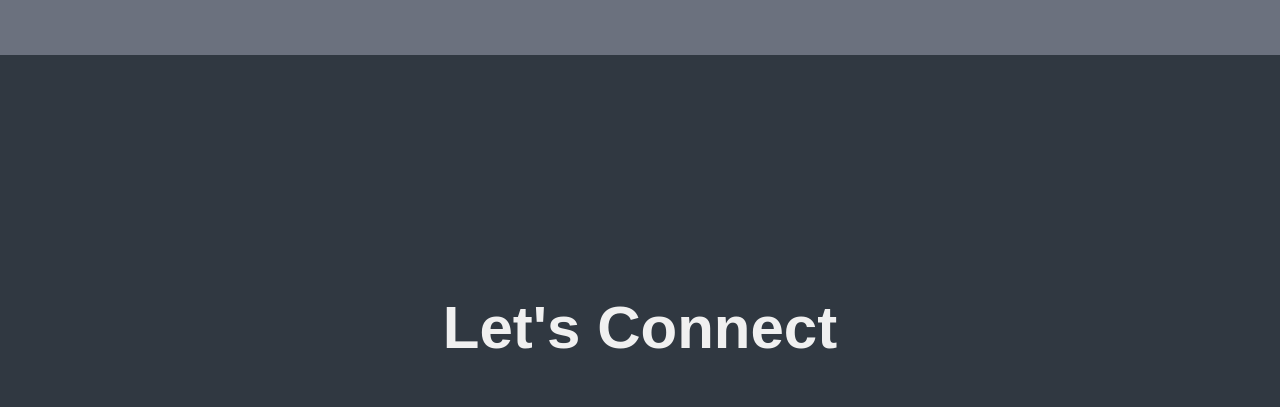
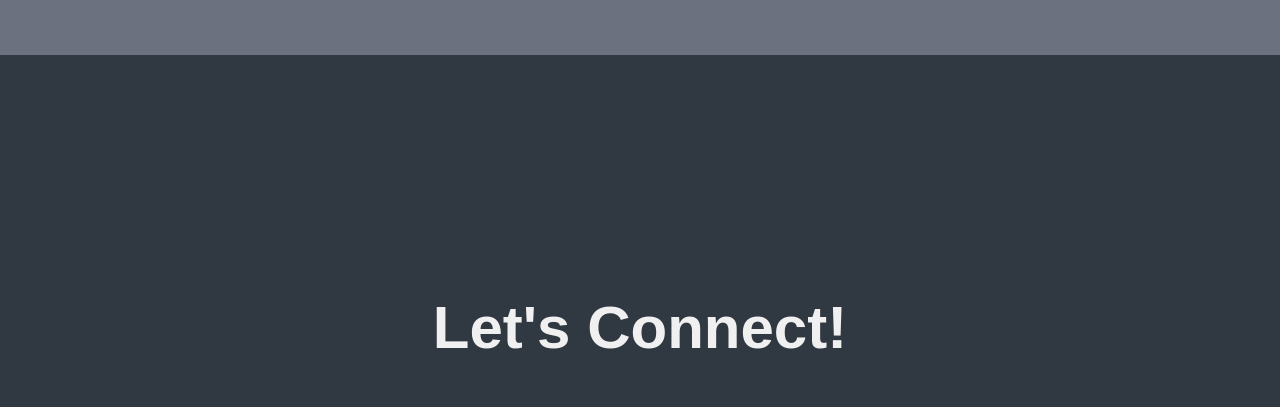
Before and after one commit to Omonayeg/Portfolio, a plain HTML site: page index.html in a window 1280 px wide. Shown: the part 1410-1817 px from the top of the page. Drawn offline with Linux system fonts and the light colour scheme.

Commit message:
Update index.html

```diff
--- a/index.html
+++ b/index.html
@@ -121,7 +121,7 @@
 
     <section id="contact" class="contact-section">
       <div class="contact-section-header">
-        <h2>Let's Connect</h2>
+        <h2>Let's Connect!</h2>
       </div>
       <div class="contact-links">
         <a id="profile-link" href="https://github.com/Omonayeg/" target="_blank" class="btn contact-details"><i class="fab fa-github"></i> GitHub</a>
```
